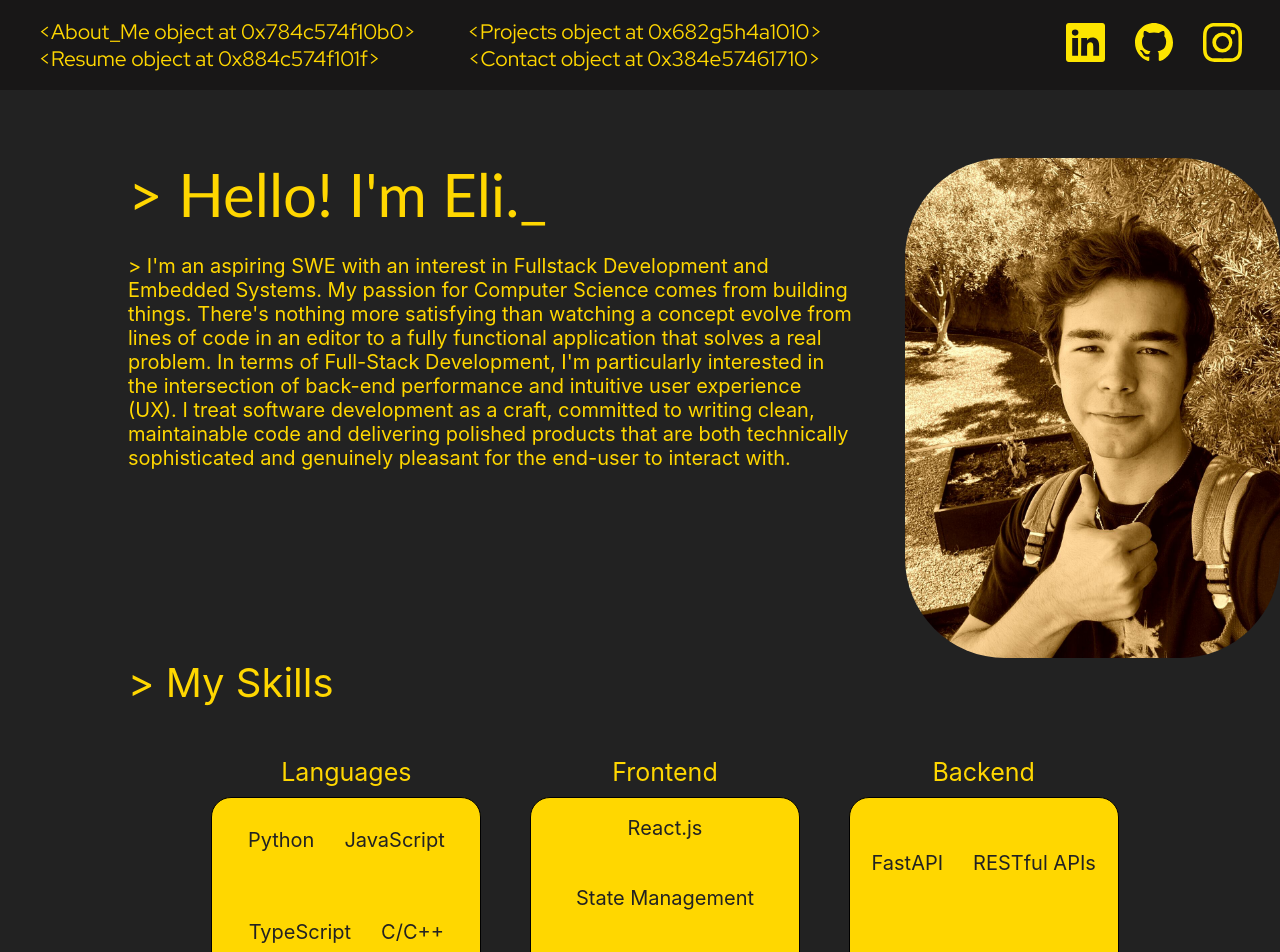
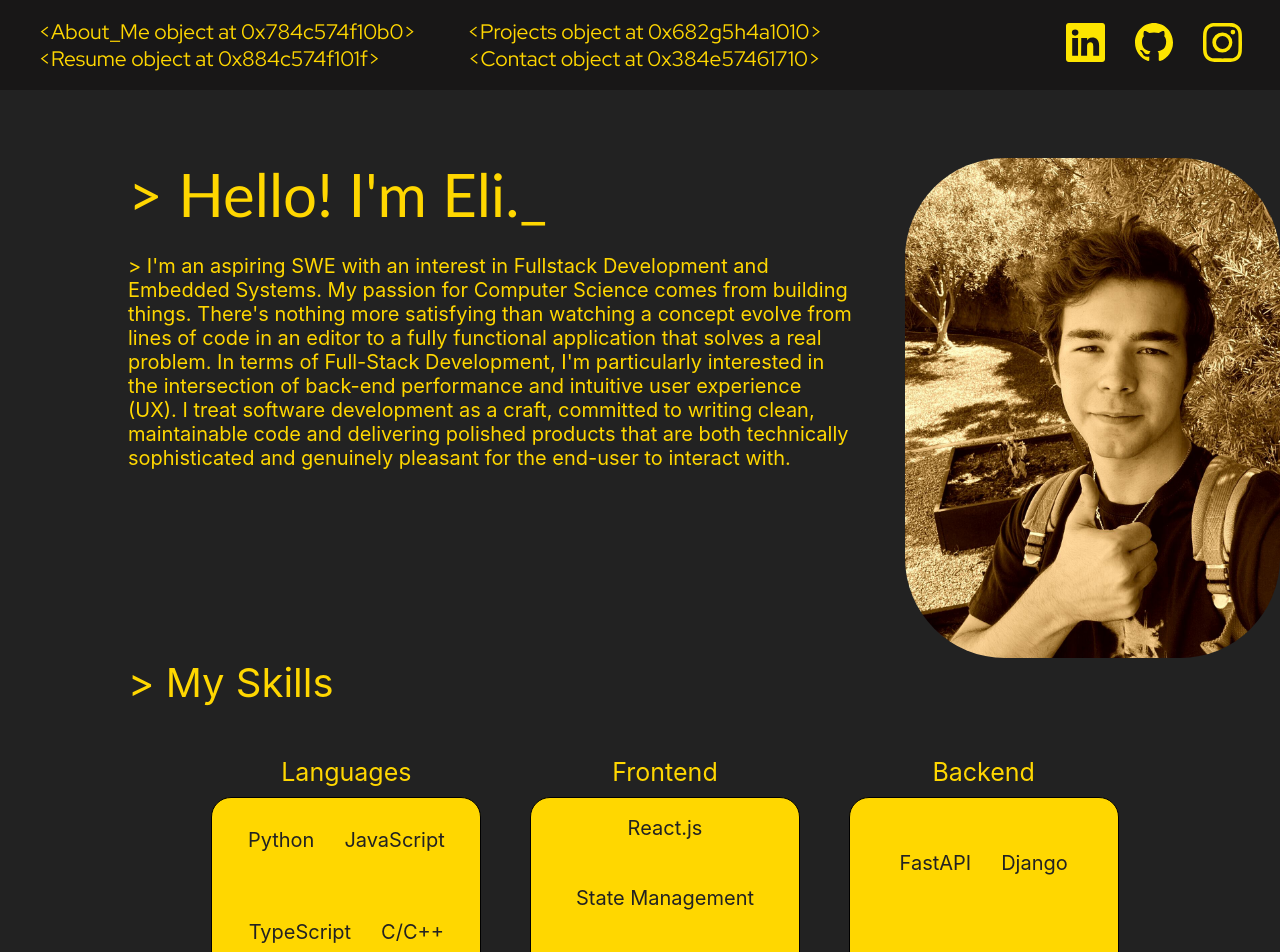
Before and after one commit to eliThomass/personal-website, a React (Vite) app: page / in a window 1280 px wide. Shown: the top 952 px of the page. Built offline with nearby package versions, Linux system fonts and the light colour scheme.

Commit message:
update skills section

```diff
--- a/src/pages/Home.jsx
+++ b/src/pages/Home.jsx
@@ -84,6 +84,7 @@ function Home() {
             <p class='marginbot'>Backend</p>
             <div class='skillbox'>
               <span>FastAPI</span>
+              <span>Django</span>
               <span>RESTful APIs</span>
               <span>JWT</span>
             </div>
```
